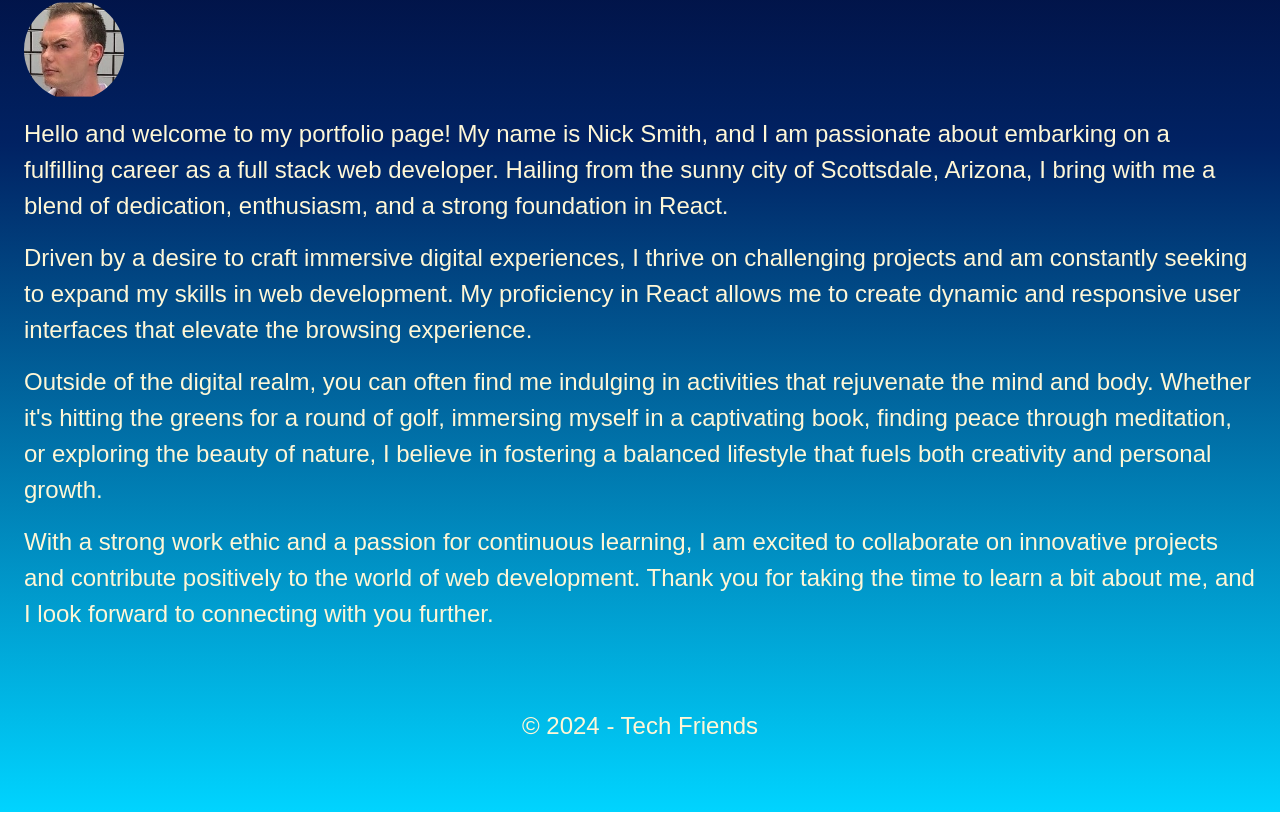
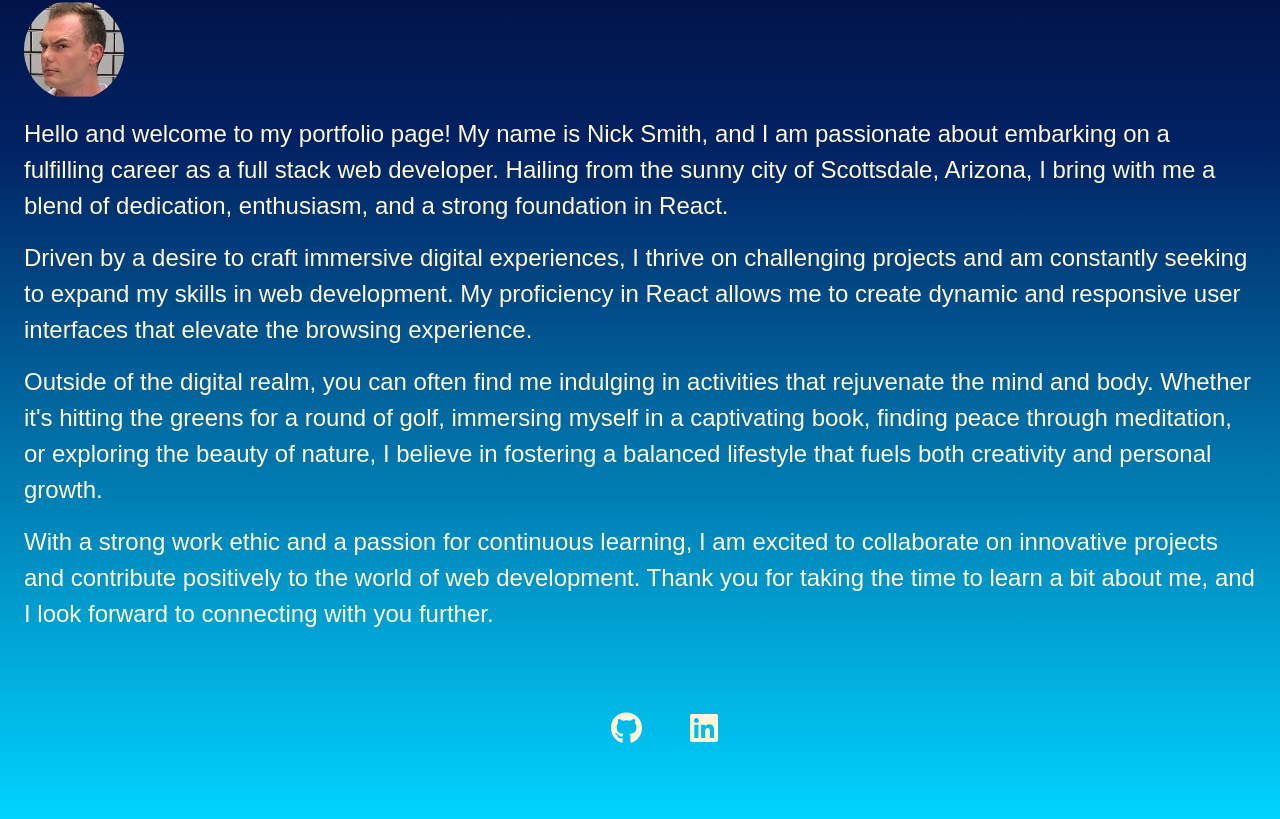
Before and after one commit to nicklearning/react-portfolio, a React (Vite) app: page / in a window 1280 px wide. Shown: the part 216-1035 px from the top of the page. Built offline with nearby package versions, Linux system fonts and the light colour scheme; a web font is replaced by a local one.

Commit message:
Style the footer

```diff
--- a/package.json
+++ b/package.json
@@ -10,7 +10,11 @@
     "preview": "vite preview"
   },
   "dependencies": {
+    "@fortawesome/fontawesome-free": "^6.5.1",
+    "@fortawesome/free-brands-svg-icons": "^6.5.1",
+    "@fortawesome/react-fontawesome": "^0.2.0",
     "bootstrap": "^5.3.3",
+    "fontawesome": "^5.6.3",
     "react": "^18.2.0",
     "react-dom": "^18.2.0",
     "react-router-dom": "^6.22.3"
--- a/src/App.jsx
+++ b/src/App.jsx
@@ -10,7 +10,7 @@ function App() {
         <>
             <main>
                 <Header />
-                <Outlet />
+                <Outlet className="flex-grow-1" />
                 <Footer />
             </main>
         </>
--- a/src/components/Footer.jsx
+++ b/src/components/Footer.jsx
@@ -1,20 +1,16 @@
-import { useLocation, useNavigate } from 'react-router-dom';
+import { FontAwesomeIcon } from '@fortawesome/react-fontawesome';
+import { faGithub, faLinkedin } from '@fortawesome/free-brands-svg-icons';
 
 const Footer = () => {
-  const location = useLocation();
-  const navigate = useNavigate();
   return (
-    <footer className="w-100 mt-auto text-dark p-4">
+    <footer className="footer w-100 mt-auto p-4">
       <div className="container text-center mb-5">
-        {location.pathname !== '/' && (
-          <button
-            className="btn btn-dark mb-3"
-            onClick={() => navigate(-1)}
-          >
-            &larr; Go Back
-          </button>
-        )}
-        <h4>&copy; {new Date().getFullYear()} - Tech Friends</h4>
+        <a href="https://github.com/nicklearning" target="_blank" rel="noopener noreferrer" >
+          <FontAwesomeIcon icon={faGithub} size="2x" className='mx-5'/>
+        </a>
+        <a href="https://www.linkedin.com/in/nick-smith-862630113/" target="_blank" rel="noopener noreferrer">
+          <FontAwesomeIcon icon={faLinkedin} size="2x" />
+        </a>
       </div>
     </footer>
   );
--- a/src/styles.css
+++ b/src/styles.css
@@ -53,6 +53,8 @@ main {
     background: rgb(2, 0, 36);
     background: linear-gradient(180deg, rgba(2, 0, 36, 1) 0%, rgba(1, 34, 99, 1) 35%, rgba(0, 212, 255, 1) 100%);
     min-height: 100vh;
+    display: flex;
+    flex-direction: column;
 }
 
 .profile-picture-container {
@@ -75,3 +77,9 @@ main {
 p {
     font-size: 1.5rem;
 }
+
+.footer {
+    position: relative;
+    bottom: 0;
+    width: 100%;
+}
```
Also changed, not shown: 1 other file (tests, documents, lock files or other folders).
